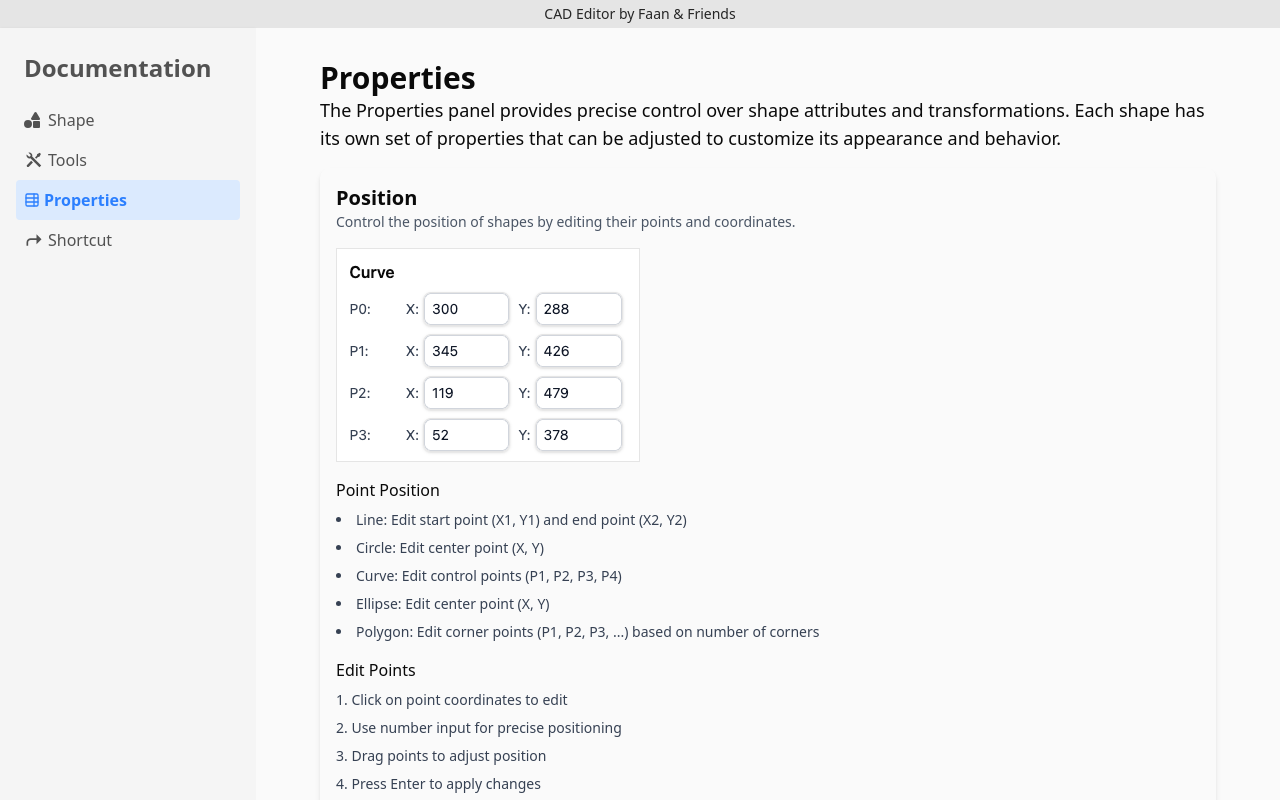
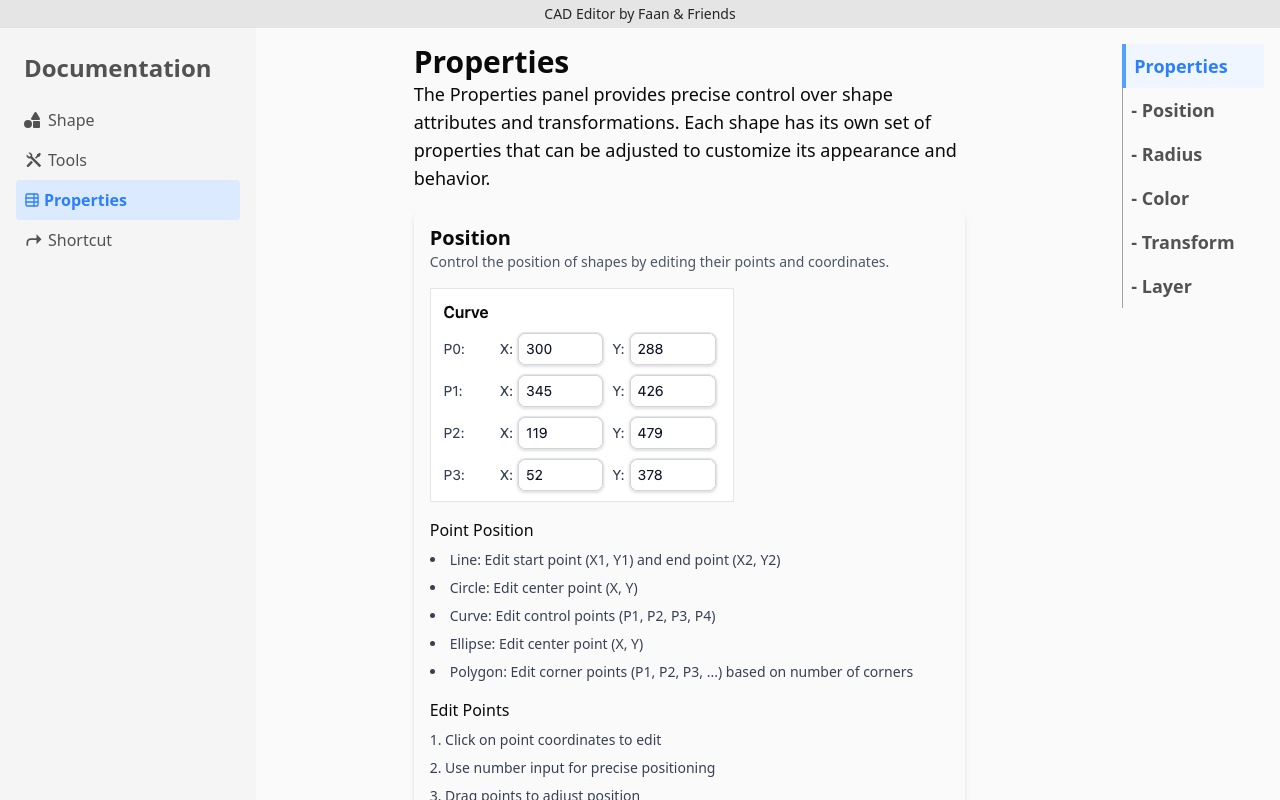
Before and after one commit to ffaann02/cpe381-simple-cad, a React (Vite) app: page /docs in a window 1280 px wide. Both pictures are taken after a click on the button "Properties". Shown: the top 800 px of the page. Built offline with nearby package versions, Linux system fonts and the light colour scheme.

Commit message:
feat: add properties manual sidebar

```diff
--- a/src/components/pages/docs/Properties.tsx
+++ b/src/components/pages/docs/Properties.tsx
@@ -2,19 +2,41 @@ import { LuTableProperties } from "react-icons/lu";
 import { TbLine, TbTopologyRing } from "react-icons/tb";
 import { PiBezierCurveDuotone } from "react-icons/pi";
 import { LuBringToFront } from "react-icons/lu";
+import React, { useRef, useState } from 'react';
 
 const Properties = () => {
+  const [activeSection, setActiveSection] = useState<
+    "properties" | "position" | "radius" | "color" | "transform" | "layer"
+  >("properties");
+
+  const PropertiesRef = useRef<HTMLDivElement>(null);
+  const PositionRef = useRef<HTMLDivElement>(null);
+  const RadiusRef = useRef<HTMLDivElement>(null);
+  const ColorRef = useRef<HTMLDivElement>(null);
+  const TransformRef = useRef<HTMLDivElement>(null);
+  const LayerRef = useRef<HTMLDivElement>(null);
+
+  const scrollToHeading = (
+    ref: React.RefObject<HTMLDivElement | null>,
+    section: typeof activeSection
+  ) => {
+    if (ref.current) {
+      ref.current.scrollIntoView({ behavior: "smooth", block: "start" });
+      setActiveSection(section);
+    }
+  };
+
   return (
-    <div className="p-4 w-full h-full min-h-screen">
-      <div className="max-w-4xl mx-auto">
+    <div className="grid grid-cols-7 gap-4 w-full h-full min-h-screen">
+      <div className="col-span-4 col-start-2">
         <div className="flex flex-col gap-4 h-auto">
           <div>
-            <p className="text-3xl font-bold">Properties</p>
+            <p ref={PropertiesRef} className="text-3xl font-bold">Properties</p>
             <p className="text-lg">The Properties panel provides precise control over shape attributes and transformations. Each shape has its own set of properties that can be adjusted to customize its appearance and behavior.</p>
           </div>
 
           {/* Position Card */}
-          <div className="p-4 rounded-lg shadow-md">
+          <div ref={PositionRef} className="p-4 rounded-lg shadow-md">
             <h3 className="text-xl font-semibold">Position</h3>
             <p className="text-sm text-gray-600 mb-4">
               Control the position of shapes by editing their points and coordinates.
@@ -42,13 +64,13 @@ const Properties = () => {
           </div>
 
           {/* Radius Card */}
-          <div className="p-4 rounded-lg shadow-md">
+          <div ref={RadiusRef} className="p-4 rounded-lg shadow-md">
             <h3 className="text-xl font-semibold">Radius</h3>
             <p className="text-sm text-gray-600 mb-4">
               Control the size of circles by adjusting their radius.
             </p>
             <div className="flex items-center gap-2">
-            <img src="\public\doc\properties\radius.png" alt="Position before" className="border" />
+              <img src="\public\doc\properties\radius.png" alt="Position before" className="border" />
             </div>
             <div className="mt-4">
               <h4 className="font-medium mb-2">Radius Controls</h4>
@@ -69,7 +91,7 @@ const Properties = () => {
           </div>
 
           {/* Color Card */}
-          <div className="p-4 rounded-lg shadow-md">
+          <div ref={ColorRef} className="p-4 rounded-lg shadow-md">
             <h3 className="text-xl font-semibold">Color</h3>
             <p className="text-sm text-gray-600 mb-4">
               Customize the appearance of shapes by editing border and background colors.
@@ -84,8 +106,8 @@ const Properties = () => {
                 <li>Default: Black (#000000)</li>
               </ul>
               <div className="flex items-center gap-2 mt-4">
-              <img src="\public\doc\properties\bg-color.png" alt="Color before" className="border" />
-            </div>
+                <img src="\public\doc\properties\bg-color.png" alt="Color before" className="border" />
+              </div>
               <h4 className="font-medium mt-4 mb-2">Background Color</h4>
               <ol className="list-decimal list-inside text-sm text-gray-700 space-y-2">
                 <li>Click color picker to select fill color</li>
@@ -95,7 +117,7 @@ const Properties = () => {
           </div>
 
           {/* Transform Card */}
-          <div className="p-4 rounded-lg shadow-md">
+          <div ref={TransformRef} className="p-4 rounded-lg shadow-md">
             <h3 className="text-xl font-semibold">Transform</h3>
             <p className="text-sm text-gray-600 mb-4">
               Modify shapes with rotation and flip operations.
@@ -105,7 +127,7 @@ const Properties = () => {
             </div>
             <div className="mt-4">
               <h4 className="font-medium mb-2">Rotation</h4>
-              <ul className="list-disc list-inside text-sm text-gray-700 space-y-2 ">
+              <ul className="list-disc list-inside text-sm text-gray-700 space-y-2">
                 <li>Edit angle: -360° to 360°</li>
                 <li>Set rotation point (X, Y)</li>
                 <li>Default angle: 90°</li>
@@ -123,7 +145,7 @@ const Properties = () => {
           </div>
 
           {/* Layer Card */}
-          <div className="p-4 rounded-lg shadow-md">
+          <div ref={LayerRef} className="p-4 rounded-lg shadow-md">
             <h3 className="text-xl font-semibold">Layer</h3>
             <p className="text-sm text-gray-600 mb-4">
               Manage layers and their properties.
@@ -138,8 +160,8 @@ const Properties = () => {
                 <li>View layer properties</li>
               </ul>
               <div className="flex items-center gap-2 mt-4">
-              <img src="\public\doc\properties\visual.png" alt="Layer before" className="border" />
-            </div>
+                <img src="\public\doc\properties\visual.png" alt="Layer before" className="border" />
+              </div>
               <h4 className="font-medium mt-4 mb-2">Layer Visibility</h4>
               <ol className="list-decimal list-inside text-sm text-gray-700 space-y-2">
                 <li>Toggle layer visibility</li>
@@ -149,6 +171,76 @@ const Properties = () => {
           </div>
         </div>
       </div>
+
+      {/* Sidebar Navigation */}
+      <div className="flex flex-col sticky top-8 h-fit col-span-2 col-start-7">
+        <button
+          onClick={() => scrollToHeading(PropertiesRef, "properties")}
+          className={`flex items-center min-h-[44px] p-2 text-lg font-semibold transition-all
+              ${
+                activeSection === "properties"
+                  ? "border-l-4 border-blue-400 text-blue-500 bg-blue-50"
+                  : "border-l-1 border-neutral-400 text-neutral-600 bg-transparent"
+              }`}
+        >
+          Properties
+        </button>
+        <button
+          onClick={() => scrollToHeading(PositionRef, "position")}
+          className={`flex items-center min-h-[44px] p-2 text-lg font-semibold transition-all
+              ${
+                activeSection === "position"
+                  ? "border-l-4 border-blue-400 text-blue-500 bg-blue-50"
+                  : "border-l-1 border-neutral-400 text-neutral-600 bg-transparent"
+              }`}
+        >
+          - Position
+        </button>
+        <button
+          onClick={() => scrollToHeading(RadiusRef, "radius")}
+          className={`flex items-center min-h-[44px] p-2 text-lg font-semibold transition-all
+              ${
+                activeSection === "radius"
+                  ? "border-l-4 border-blue-400 text-blue-500 bg-blue-50"
+                  : "border-l-1 border-neutral-400 text-neutral-600 bg-transparent"
+              }`}
+        >
+          - Radius
+        </button>
+        <button
+          onClick={() => scrollToHeading(ColorRef, "color")}
+          className={`flex items-center min-h-[44px] p-2 text-lg font-semibold transition-all
+              ${
+                activeSection === "color"
+                  ? "border-l-4 border-blue-400 text-blue-500 bg-blue-50"
+                  : "border-l-1 border-neutral-400 text-neutral-600 bg-transparent"
+              }`}
+        >
+          - Color
+        </button>
+        <button
+          onClick={() => scrollToHeading(TransformRef, "transform")}
+          className={`flex items-center min-h-[44px] p-2 text-lg font-semibold transition-all
+              ${
+                activeSection === "transform"
+                  ? "border-l-4 border-blue-400 text-blue-500 bg-blue-50"
+                  : "border-l-1 border-neutral-400 text-neutral-600 bg-transparent"
+              }`}
+        >
+          - Transform
+        </button>
+        <button
+          onClick={() => scrollToHeading(LayerRef, "layer")}
+          className={`flex items-center min-h-[44px] p-2 text-lg font-semibold transition-all
+              ${
+                activeSection === "layer"
+                  ? "border-l-4 border-blue-400 text-blue-500 bg-blue-50"
+                  : "border-l-1 border-neutral-400 text-neutral-600 bg-transparent"
+              }`}
+        >
+          - Layer
+        </button>
+      </div>
     </div>
   );
 };
```
